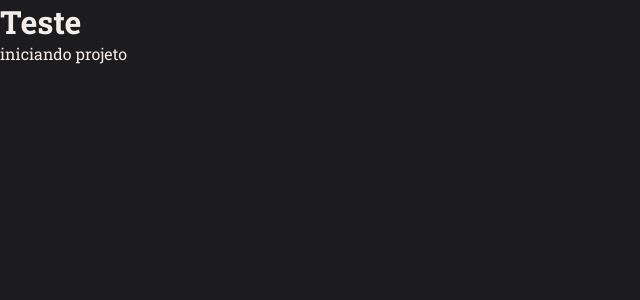
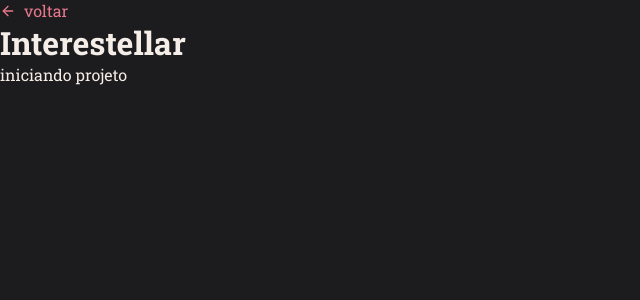
Before and after one commit to walacecordeiro/movie_notes, a React (Vite) app: page / in a window 1280 px wide. Shown: the top 300 px of the page, without its empty margins (0-640 px from the left). Built offline with nearby package versions, Linux system fonts and the light colour scheme.

Commit message:
I instaled react icon library and added first component 'BackButton'

```diff
--- a/package.json
+++ b/package.json
@@ -12,6 +12,7 @@
   "dependencies": {
     "react": "^18.2.0",
     "react-dom": "^18.2.0",
+    "react-icons": "^4.8.0",
     "styled-components": "^5.3.10"
   },
   "devDependencies": {
--- /dev/null
+++ b/src/components/backButton/index.jsx
@@ -0,0 +1,16 @@
+import { Container } from "./styles"
+
+import { FiArrowLeft } from "react-icons/fi"
+
+
+export function BackButton({buttonText, ...rest}){
+    return(
+        <Container
+        type="button"
+        {...rest}
+        >
+            <FiArrowLeft />
+            {buttonText}
+        </Container>
+    )
+}
--- /dev/null
+++ b/src/components/backButton/styles.js
@@ -0,0 +1,17 @@
+import styled from "styled-components";
+
+export const Container=styled.button`
+    background: none;
+    border: none;
+
+    display: flex;
+    justify-content: center;
+    align-items: center;
+    gap: .8rem;
+
+    color: ${({theme}) => theme.COLORS.PINK_GLOBAL};
+
+    > svg {
+        font-size: 1.6rem;
+    }
+`
--- a/src/pages/details/index.jsx
+++ b/src/pages/details/index.jsx
@@ -1,9 +1,12 @@
 import { Container } from "./styles"
+
+import { BackButton } from "../../components/backButton"
 
 export function Details(){
     return(
         <Container>
-            <h1>Teste</h1>
+            <BackButton buttonText="voltar" />
+            <h1>Interestellar</h1>
             <span>iniciando projeto</span>
         </Container>
     )
```
Also changed, not shown: 1 other file (tests, documents, lock files or other folders).
